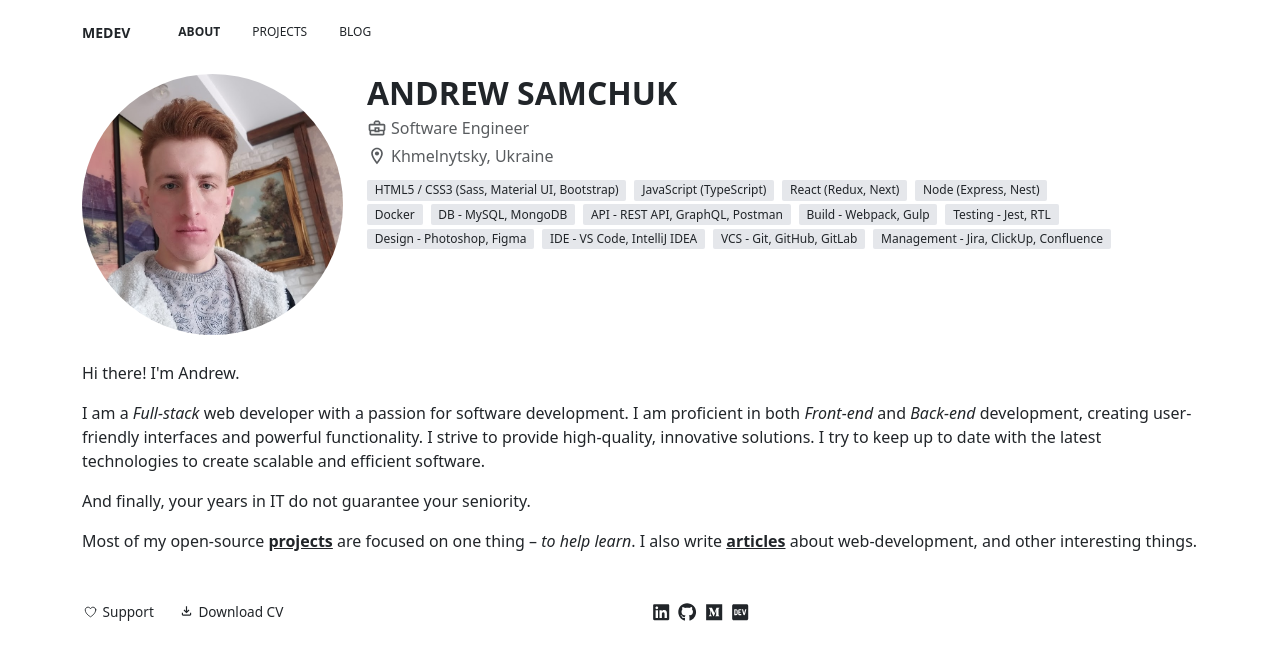
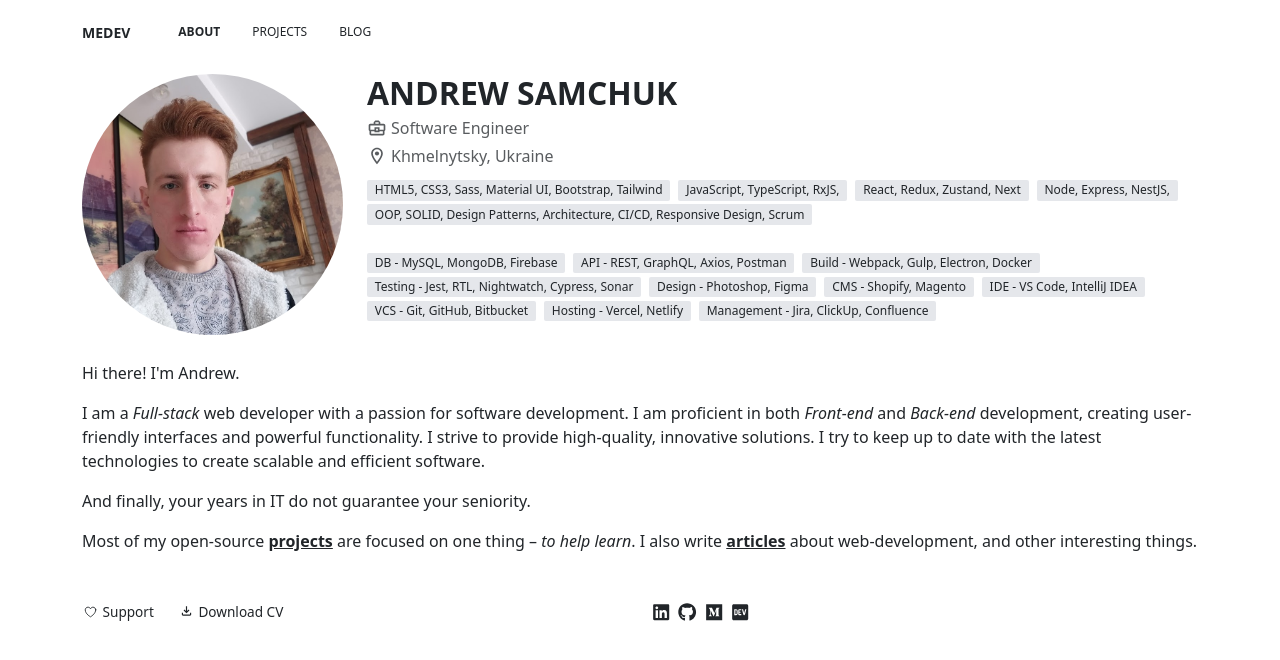
Before and after one commit to betelgeuseAS/me-dev, a React (Create React App) app: page /me-dev/about in a window 1280 px wide. Shown: the top 660 px of the page. Built offline with nearby package versions, Linux system fonts and the light colour scheme.

Commit message:
Update data

```diff
--- a/src/containers/AboutPage.js
+++ b/src/containers/AboutPage.js
@@ -36,20 +36,24 @@ export const AboutPage = () => {
               </CardSubtitle>
 
               <CardText>
-                <CustomBadge>HTML5 / CSS3 (Sass, Material UI, Bootstrap)</CustomBadge>
-                <CustomBadge>JavaScript (TypeScript)</CustomBadge>
-                <CustomBadge>React (Redux, Next)</CustomBadge>
-                <CustomBadge>Node (Express, Nest)</CustomBadge>
+                <CustomBadge>HTML5, CSS3, Sass, Material UI, Bootstrap, Tailwind</CustomBadge>
+                <CustomBadge>JavaScript, TypeScript, RxJS, </CustomBadge>
+                <CustomBadge>React, Redux, Zustand, Next</CustomBadge>
+                <CustomBadge>Node, Express, NestJS,</CustomBadge>
+                <CustomBadge>OOP, SOLID, Design Patterns, Architecture, CI/CD, Responsive Design, Scrum</CustomBadge>
                 <br />
-                <CustomBadge>Docker</CustomBadge>
-                <CustomBadge>DB - MySQL, MongoDB</CustomBadge>
-                <CustomBadge>API - REST API, GraphQL, Postman</CustomBadge>
-                <CustomBadge>Build - Webpack, Gulp</CustomBadge>
-                <CustomBadge>Testing - Jest, RTL</CustomBadge>
                 <br />
+                <CustomBadge>DB - MySQL, MongoDB, Firebase</CustomBadge>
+                <CustomBadge>API - REST, GraphQL, Axios, Postman</CustomBadge>
+                <CustomBadge>Build - Webpack, Gulp, Electron, Docker</CustomBadge>
+                <br />
+                <CustomBadge>Testing - Jest, RTL, Nightwatch, Cypress, Sonar</CustomBadge>
                 <CustomBadge>Design - Photoshop, Figma</CustomBadge>
+                <CustomBadge>CMS - Shopify, Magento</CustomBadge>
                 <CustomBadge>IDE - VS Code, IntelliJ IDEA</CustomBadge>
-                <CustomBadge>VCS - Git, GitHub, GitLab</CustomBadge>
+                <br />
+                <CustomBadge>VCS - Git, GitHub, Bitbucket</CustomBadge>
+                <CustomBadge>Hosting - Vercel, Netlify</CustomBadge>
                 <CustomBadge>Management - Jira, ClickUp, Confluence</CustomBadge>
               </CardText>
             </CardBody>
```
